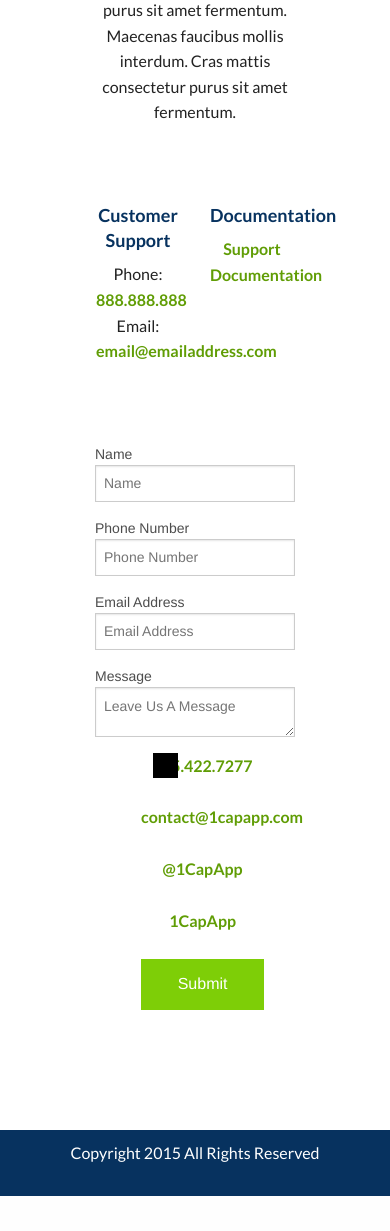
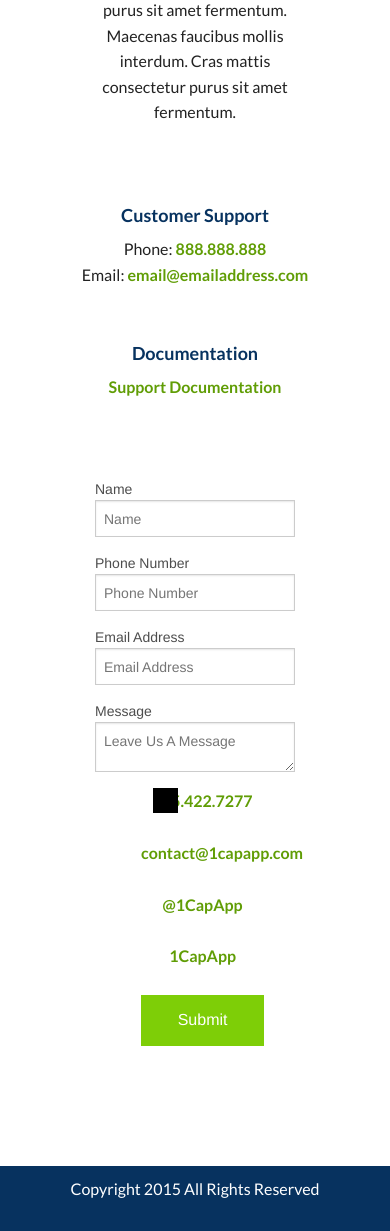
Before and after one commit to alexbenson07/1capapp, a Node project: template src/support.jade in a window 390 px wide. Shown: the part 596-1827 px from the top of the page. Before the commit the page ends 1792 px from the top, so only its background shows below. Run offline with Node 20 templates, Linux system fonts and the light colour scheme; the template is opened without the code that fills it, so the values that code supplies are empty; some libraries are stand-ins or nearby versions.

Commit message:
fixes #8

```diff
--- a/src/scss/pages/index/_content.scss
+++ b/src/scss/pages/index/_content.scss
@@ -253,7 +253,16 @@ h5, h4 {
 
 
 a.button {
-  @media screen and (max-width: 640px) {
+  @media screen and (max-width: 641px) {
     width: 80%;
   }
 }
+
+
+.support {
+  @media screen and (max-width: 641px) {
+    .none {
+      margin-top: 50px;
+    }
+  }
+}
--- a/src/support.jade
+++ b/src/support.jade
@@ -7,7 +7,7 @@ html(class="no-js", lang="en")
       p.text-center.small-10.small-centered.columns Nulla vitae elit libero, a pharetra augue. Vivamus sagittis lacus vel augue laoreet rutrum faucibus dolor auctor. Cras mattis consectetur purus sit amet fermentum. Maecenas faucibus mollis interdum. Cras mattis consectetur purus sit amet fermentum. Nulla vitae elit libero, a pharetra augue. Vivamus sagittis lacus vel augue laoreet rutrum faucibus dolor auctor. Cras mattis consectetur purus sit amet fermentum. Maecenas faucibus mollis interdum. Cras mattis consectetur purus sit amet fermentum.
 
       .row.reachout
-        .small-offset-2.small-4.columns
+        .medium-offset-2.medium-4.columns
           h4.text-center Customer Support
           p.text-center
             | Phone:
@@ -15,7 +15,7 @@ html(class="no-js", lang="en")
           p.text-center
             | Email:
             a(href="mailto:email@emailaddress.com", type="email") email@emailaddress.com
-        .small-4.columns.none
+        .medium-4.columns.none
           h4.text-center Documentation
           p.text-center
             a(href="#") Support Documentation
```
Also changed, not shown: dist/css/styles.css, 12 other files.
